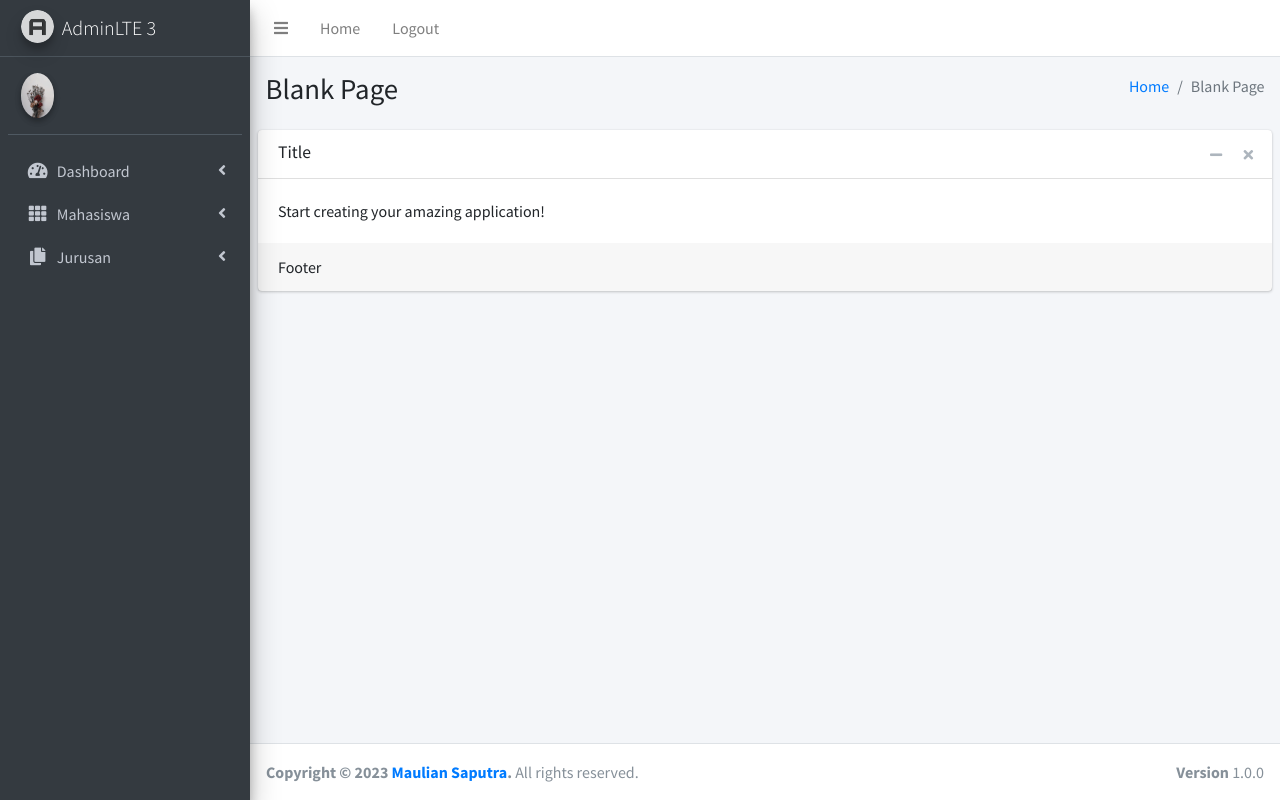
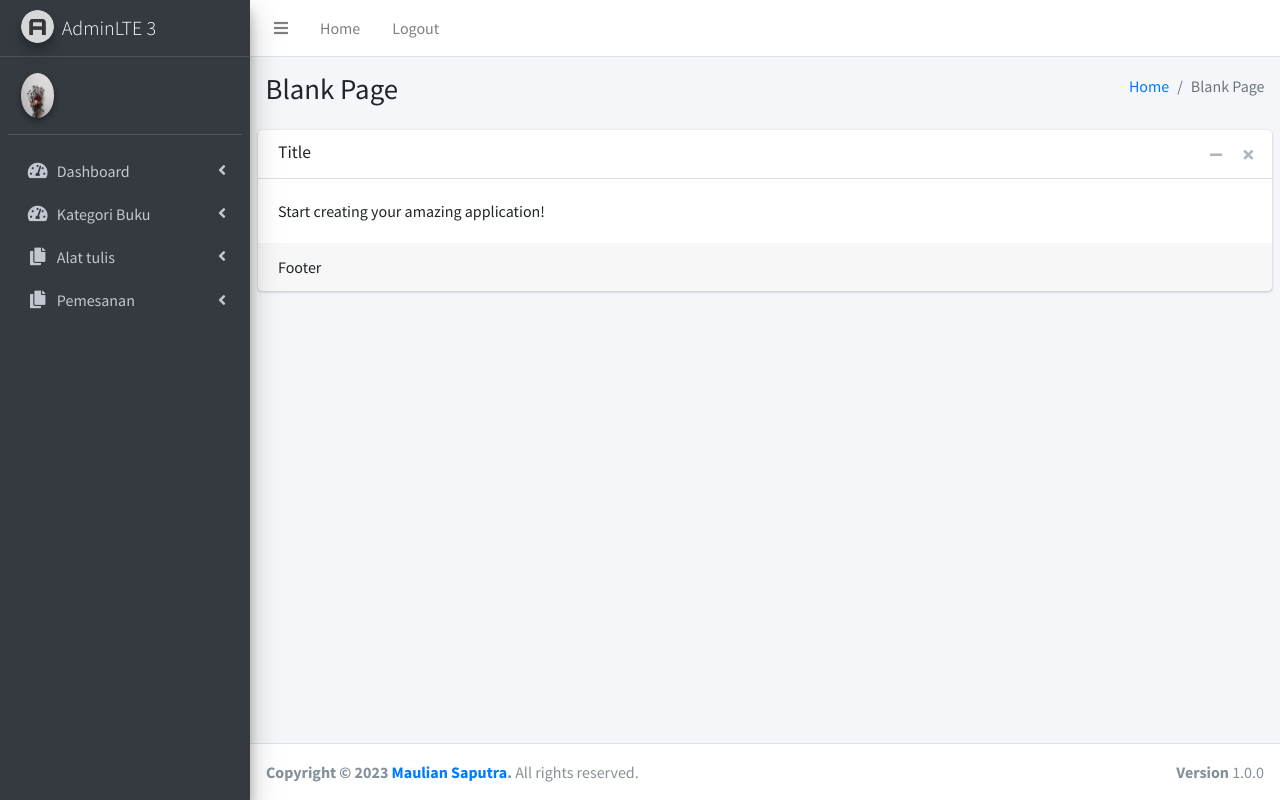
Before and after one commit to amandafrz/projek1, a PHP site: page / in a window 1280 px wide. Run offline with PHP 8.4, Linux system fonts and the light colour scheme; data that the repository does not hold is empty; some libraries are stand-ins or nearby versions.

Commit message:
Update sidebar.php

```diff
--- a/sidebar.php
+++ b/sidebar.php
@@ -54,20 +54,48 @@
             </ul>
           </li>
           <li class="nav-item">
-            <a href="../widgets.html" class="nav-link">
-              <i class="nav-icon fas fa-th"></i>
+            <a href="#" class="nav-link">
+              <i class="nav-icon fas fa-tachometer-alt"></i>
               <p>
-                Mahasiswa
-                <i class="fas fa-angle-left right"></i>
-                <span class="badge badge-info right"></span>
+                Kategori Buku
+                <i class="right fas fa-angle-left"></i>
               </p>
             </a>
+            <ul class="nav nav-treeview">
+              <li class="nav-item">
+                <a href="../../index.html" class="nav-link">
+                  <i class="far fa-circle nav-icon"></i>
+                  <p>Islami</p>
+                </a>
+              </li>
+              <li class="nav-item">
+                <a href="../../index2.html" class="nav-link">
+                  <i class="far fa-circle nav-icon"></i>
+                  <p>Pendidikan</p>
+                </a>
+              </li>
+              <li class="nav-item">
+                <a href="../../index3.html" class="nav-link">
+                  <i class="far fa-circle nav-icon"></i>
+                  <p>Al-qur'an</p>
+                </a>
+              </li>
+            </ul>
           </li>
           <li class="nav-item">
             <a href="#" class="nav-link">
               <i class="nav-icon fas fa-copy"></i>
               <p>
-                Jurusan
+                Alat tulis
+                <i class="fas fa-angle-left right"></i>
+                <span class="badge badge-info right"></span>
+              </p>
+            </a>
+          <li class="nav-item">
+            <a href="#" class="nav-link">
+              <i class="nav-icon fas fa-copy"></i>
+              <p>
+                Pemesanan
                 <i class="fas fa-angle-left right"></i>
                 <span class="badge badge-info right"></span>
               </p>
```
